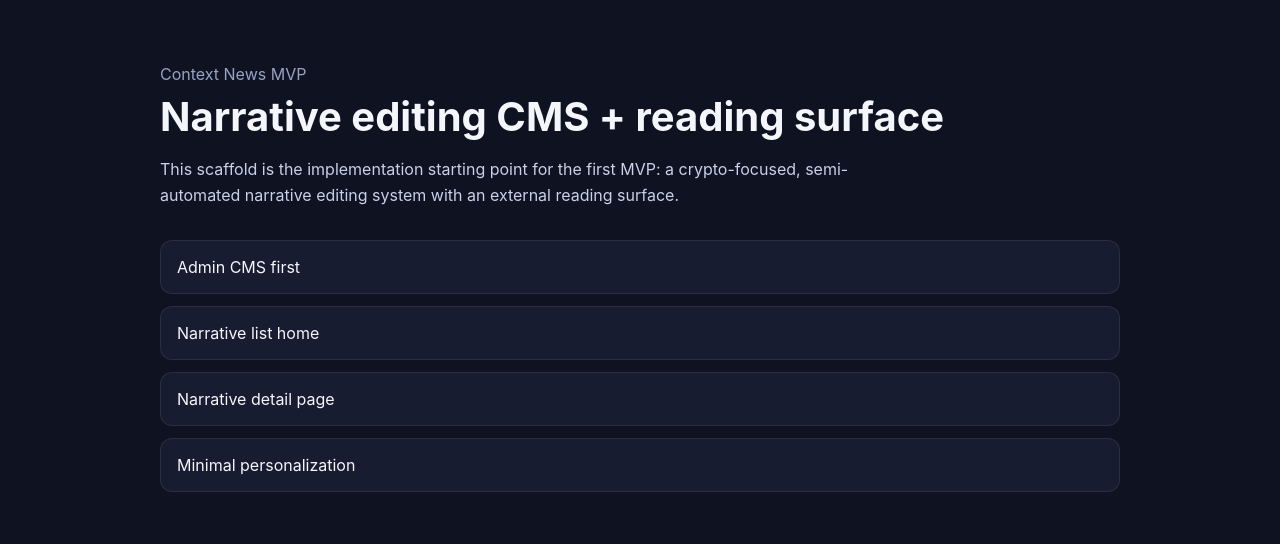
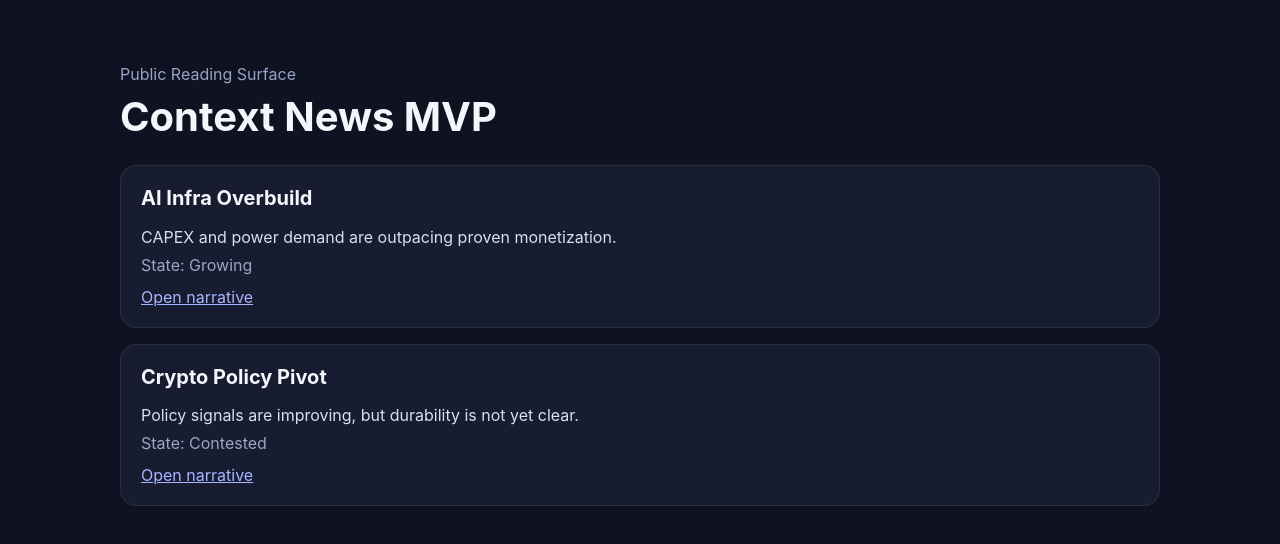
Before and after one commit to dorajikim101/context-news-docs, a Next.js app in the folder frontend/: page / in a window 1280 px wide. Shown: the top 544 px of the page. Built offline with nearby package versions, Linux system fonts and the light colour scheme.

Commit message:
feat: add initial admin and public frontend routes

```diff
--- a/frontend/app/page.tsx
+++ b/frontend/app/page.tsx
@@ -1,26 +1,29 @@
-const sections = [
-  'Admin CMS first',
-  'Narrative list home',
-  'Narrative detail page',
-  'Minimal personalization',
+import Link from 'next/link';
+import { SectionCard } from '../components/SectionCard';
+
+const narratives = [
+  { slug: 'ai-infra-overbuild', title: 'AI Infra Overbuild', state: 'Growing', summary: 'CAPEX and power demand are outpacing proven monetization.' },
+  { slug: 'crypto-policy-pivot', title: 'Crypto Policy Pivot', state: 'Contested', summary: 'Policy signals are improving, but durability is not yet clear.' },
 ];
 
 export default function HomePage() {
   return (
-    <main style={{ maxWidth: 960, margin: '0 auto', padding: '48px 24px' }}>
-      <p style={{ color: '#98a2c7', marginBottom: 8 }}>Context News MVP</p>
-      <h1 style={{ fontSize: 40, margin: '0 0 16px' }}>Narrative editing CMS + reading surface</h1>
-      <p style={{ color: '#c8d0ea', lineHeight: 1.6, maxWidth: 720 }}>
-        This scaffold is the implementation starting point for the first MVP: a crypto-focused,
-        semi-automated narrative editing system with an external reading surface.
-      </p>
-      <section style={{ marginTop: 32, display: 'grid', gap: 12 }}>
-        {sections.map((item) => (
-          <div key={item} style={{ padding: 16, borderRadius: 12, background: '#171c30', border: '1px solid rgba(255,255,255,0.08)' }}>
-            {item}
-          </div>
+    <main style={{ maxWidth: 1040, margin: '0 auto', padding: '48px 24px' }}>
+      <p style={{ color: '#98a2c7', marginBottom: 8 }}>Public Reading Surface</p>
+      <h1 style={{ fontSize: 40, margin: '0 0 24px' }}>Context News MVP</h1>
+      <div style={{ display: 'grid', gap: 16 }}>
+        {narratives.map((item) => (
+          <SectionCard key={item.slug} title={item.title}>
+            <p style={{ margin: '0 0 8px', color: '#d7def5' }}>{item.summary}</p>
+            <p style={{ margin: 0, color: '#9aa5c8' }}>State: {item.state}</p>
+            <div style={{ marginTop: 12 }}>
+              <Link href={`/narratives/${item.slug}`} style={{ color: '#a8b6ff' }}>
+                Open narrative
+              </Link>
+            </div>
+          </SectionCard>
         ))}
-      </section>
+      </div>
     </main>
   );
 }
--- /dev/null
+++ b/frontend/components/SectionCard.tsx
@@ -0,0 +1,15 @@
+export function SectionCard({ title, children }: { title: string; children: React.ReactNode }) {
+  return (
+    <section
+      style={{
+        padding: 20,
+        borderRadius: 16,
+        background: '#171c30',
+        border: '1px solid rgba(255,255,255,0.08)',
+      }}
+    >
+      <h2 style={{ marginTop: 0, fontSize: 20 }}>{title}</h2>
+      {children}
+    </section>
+  );
+}
```
Also changed, not shown: frontend/app/admin/narratives/page.tsx (added, +23 -0 lines), frontend/app/admin/page.tsx (added, +21 -0 lines), frontend/app/admin/sources/page.tsx (added, +35 -0 lines), frontend/app/narratives/[slug]/page.tsx (added, +22 -0 lines).
